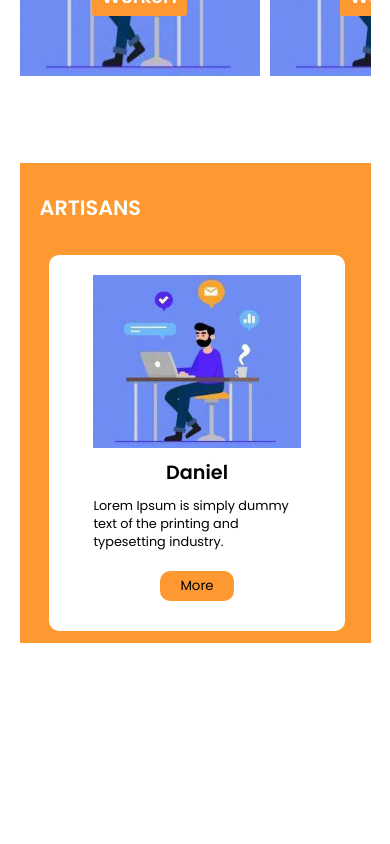
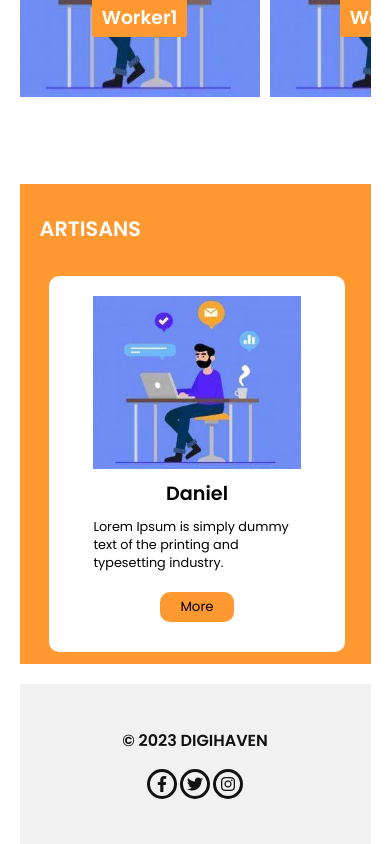
Before and after one commit to ARTISANS-HUB/ArtisansHub, a React (Create React App) app in the folder client/: page / in a window 390 px wide. Shown: the part 1110-1954 px from the top of the page. Before the commit the page ends 1753 px from the top, so only its background shows below. Built offline with nearby package versions, Linux system fonts and the light colour scheme.

Commit message:
done with footer design

```diff
--- /dev/null
+++ b/client/src/css/footer.css
@@ -0,0 +1,74 @@
+.footer-container{
+    width: 90%;
+    background-color: #f1f1f1;
+    height: 4rem;
+    display: flex;
+    /* flex-direction: column; */
+    align-items: center;
+    justify-content: space-between;
+    gap: 1rem;
+    color: #111;
+    margin: 0 auto;
+    padding: 0 10px;
+    margin-top: 20px;
+}
+
+.footer-container .footer-left{
+     font-size: 1rem;
+}
+
+.footer-container .footer-right{
+     font-size: 1rem;
+     /* background: #000; */
+     width: 5%;
+     margin-right: 2rem;
+
+}
+.footer-container .footer-right .footer-social-icons{
+     display: flex;
+     justify-content: space-between;
+     gap: 3px;
+
+}
+
+.footer-container .footer-right .footer-social-icons i{
+    height: 20px;
+    width: 20px;
+    border-radius: 50%;
+    border-style: solid;
+    border-color: #111;
+    padding: 10px;
+    display: flex;
+    align-items: center;
+    justify-content: center;
+    cursor: pointer;
+
+}
+
+@media screen and (max-width: 768px){
+    .footer-container{
+        flex-direction: column;
+        justify-content: center;
+        align-items: center;
+        gap: 1rem;
+        height: 10rem;
+    }
+    .footer-container .footer-left{
+        width: 100%;
+        text-align: center;
+    }
+    .footer-container .footer-right{
+        width: 100%;
+        text-align: center;
+        margin-right: 0;
+    }
+    .footer-container .footer-right .footer-social-icons{
+        width: 100%;
+        justify-content: center;
+    }
+    .footer-container .footer-right .footer-social-icons i{
+        width: 30px;
+        height: 30px;
+    }
+
+}
--- a/client/src/css/serviceCategory.css
+++ b/client/src/css/serviceCategory.css
@@ -58,7 +58,7 @@
 
 
 .service-container .category-filter{
-    margin-top: 20px;
+    /* margin-top: 20px; */
     display: flex;
     align-items: center;
     /* justify-content: space-between; */
@@ -67,6 +67,14 @@
     overflow-x: scroll;
     margin-bottom: -4rem;
 
+}
+
+.featured-category{
+    margin-top: 40px;
+    margin-bottom: -30px;
+    text-transform: uppercase;
+    font-weight: 700;
+    font-size: 1.3rem;
 }
 
 .category-filter::-webkit-scrollbar{
--- a/client/src/views/platform/includes/ServiceCategory.js
+++ b/client/src/views/platform/includes/ServiceCategory.js
@@ -80,6 +80,8 @@ const ServiceCategory = () => {
             </div>
         {/* </div> */}
 
+     <div>
+     <div className='featured-category'>featured category</div>
      <Link to={"#"} className='category-filter' style={{textDecoration:"none"}}>
 
  {
@@ -91,6 +93,7 @@ const ServiceCategory = () => {
 
 </Link>
      </div>
+    </div>
   )
 }
 
--- a/client/src/views/platform/includes/platformFooter.js
+++ b/client/src/views/platform/includes/platformFooter.js
@@ -1,9 +1,17 @@
-
+import React from 'react'
+import "../../../css/footer.css";
 const platformFooter = () => {
 	return (
-		<div>
-			<h1>footer</h1>
-		</div>
+		<div className='footer-container'>
+		<h3 className='footer-left'>© 2023 DIGIHAVEN</h3>
+		  <h3 className='footer-right'>
+			 <div className='footer-social-icons'>
+				 <i className="fab fa-facebook-f"></i>
+				 <i className="fab fa-twitter"></i>
+				 <i className="fab fa-instagram"></i>
+			 </div>
+		  </h3>
+	 </div>
 	)
 }
 
--- a/client/src/views/platform/index.js
+++ b/client/src/views/platform/index.js
@@ -5,6 +5,7 @@ import Banner from "./includes/Banner";
 import ServiceCategory from "./includes/ServiceCategory";
 import FilterCategory from "./includes/FilterCategory";
 import ArtisansCard from "./includes/ArtisansCard";
+
 
 const Index = () => {
 	return (
@@ -14,6 +15,7 @@ const Index = () => {
 		<Banner/>
 		<ServiceCategory/>
 		<ArtisansCard/>
+		<PlatformFooter/>
 
 
 
```
Also changed, not shown: client/src/views/platform/includes/FilterCategory.js (line endings or trailing spaces). Lines whose indentation alone changed are shown as unchanged.
